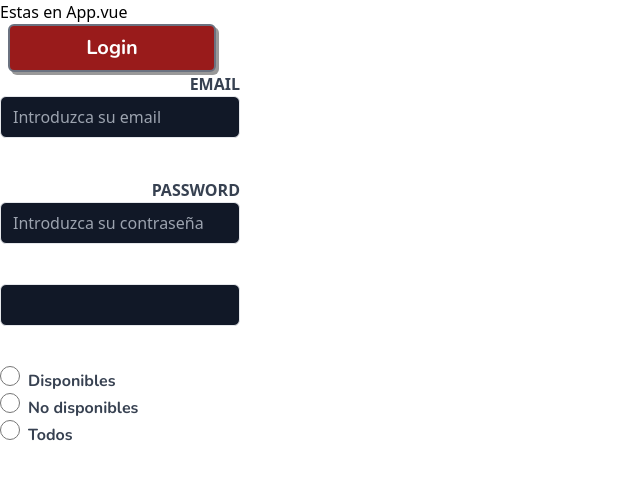
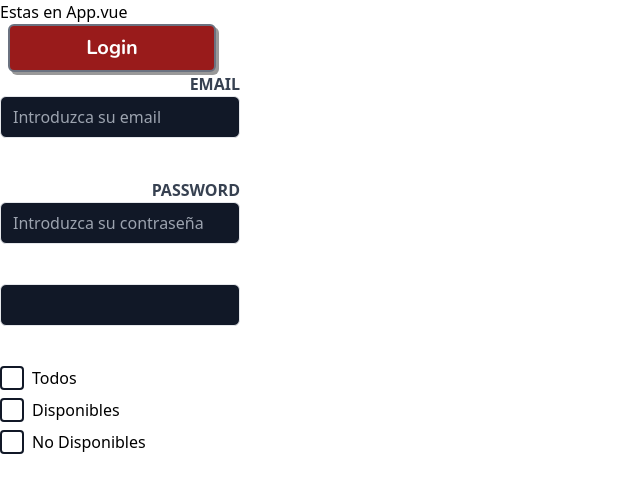
Before and after one commit to Joaqmn/gestiondesocios-frontend, a Vue app: page / in a window 1280 px wide. Shown: the top 492 px of the page, without its empty margins (0-640 px from the left). Built offline with nearby package versions, Linux system fonts and the light colour scheme.

Commit message:
feat: 🎸 Changed Radio buttons to checkbox inputs
✅ Closes: #19

```diff
--- a/src/App.vue
+++ b/src/App.vue
@@ -13,14 +13,14 @@
       placeHolderInput="Introduzca su contraseña"
     />
     <InputText typeInput="text" />
-    <RadioButton />
+    <CheckButton />
   </div>
 </template>
 
 <script>
 import LoginButton from "./components/LoginButton.vue";
 import InputText from "./components/InputText";
-import RadioButton from "./components/RadioButton";
+import CheckButton from "./components/CheckButton";
 
 export default {
   name: "App",
@@ -32,7 +32,7 @@ export default {
   components: {
     LoginButton,
     InputText,
-    RadioButton
+    CheckButton
   }
 };
 </script>
--- /dev/null
+++ b/src/components/CheckButton.vue
@@ -0,0 +1,88 @@
+<template>
+  <div>
+    <label class="flex justify-start items-start">
+      <div
+        class="bg-white border-2 rounded border-gray-900 w-6 h-6 flex flex-shrink-0 justify-center items-center mr-2 mb-2"
+      >
+        <input
+          type="checkbox"
+          id="checkbutton1"
+          class="opacity-0 absolute"
+          @click="button1Check()"
+        />
+        <svg
+          class="fill-current hidden w-4 h-4 text-red-800 pointer-events-none"
+          viewBox="0 0 20 20"
+        >
+          <path d="M0 11l2-2 5 5L18 3l2 2L7 18z" />
+        </svg>
+      </div>
+      <div class="select-none">Todos</div>
+    </label>
+    <label class="flex justify-start items-start">
+      <div
+        class="bg-white border-2 rounded border-gray-900 w-6 h-6 flex flex-shrink-0 justify-center items-center mr-2 mb-2"
+      >
+        <input
+          type="checkbox"
+          id="checkbutton2"
+          class="opacity-0 absolute"
+          @click="button2Check()"
+        />
+        <svg
+          class="fill-current hidden w-4 h-4 text-red-800 pointer-events-none"
+          viewBox="0 0 20 20"
+        >
+          <path d="M0 11l2-2 5 5L18 3l2 2L7 18z" />
+        </svg>
+      </div>
+      <div class="select-none">Disponibles</div>
+    </label>
+    <label class="flex justify-start items-start">
+      <div
+        class="bg-white border-2 rounded border-gray-900 w-6 h-6 flex flex-shrink-0 justify-center items-center mr-2 mb-2"
+      >
+        <input
+          type="checkbox"
+          id="checkbutton3"
+          class="opacity-0 absolute"
+          @click="button3Check()"
+        />
+        <svg
+          class="fill-current hidden w-4 h-4 text-red-800 pointer-events-none"
+          viewBox="0 0 20 20"
+        >
+          <path d="M0 11l2-2 5 5L18 3l2 2L7 18z" />
+        </svg>
+      </div>
+      <div class="select-none">No Disponibles</div>
+    </label>
+  </div>
+</template>
+
+<script>
+export default {
+  name: "CheckButton",
+
+  methods: {
+    button1Check() {
+      document.getElementById("checkbutton2").checked = false;
+      document.getElementById("checkbutton3").checked = false;
+    },
+    button2Check() {
+      document.getElementById("checkbutton1").checked = false;
+      document.getElementById("checkbutton3").checked = false;
+    },
+    button3Check() {
+      document.getElementById("checkbutton1").checked = false;
+      document.getElementById("checkbutton2").checked = false;
+    }
+  }
+};
+</script>
+
+<style>
+input:checked + svg {
+  display: block;
+}
+</style>
--- a/src/components/RadioButton.vue
+++ /dev/null
@@ -1,30 +0,0 @@
-<template>
-  <div class="w-40 h-12">
-    <label class="block">
-      <input id="radio1" type="radio" name="selection" class="h-5 w-5" /><span
-        class="ml-2 text-gray-700 font-Nunito font-bold"
-        >Disponibles</span
-      >
-    </label>
-    <label class="block">
-      <input id="radio2" type="radio" name="selection" class="h-5 w-5" /><span
-        class="ml-2 text-gray-700 font-Nunito font-bold"
-        >No disponibles</span
-      >
-    </label>
-    <label class="block">
-      <input id="radio3" type="radio" name="selection" class="h-5 w-5" /><span
-        class="ml-2 text-gray-700 font-Nunito font-bold"
-        >Todos</span
-      >
-    </label>
-  </div>
-</template>
-
-<script>
-export default {
-  name: "RadioButton"
-};
-</script>
-
-<style></style>
```
Also changed, not shown: 1 other file (tests, documents, lock files or other folders).
